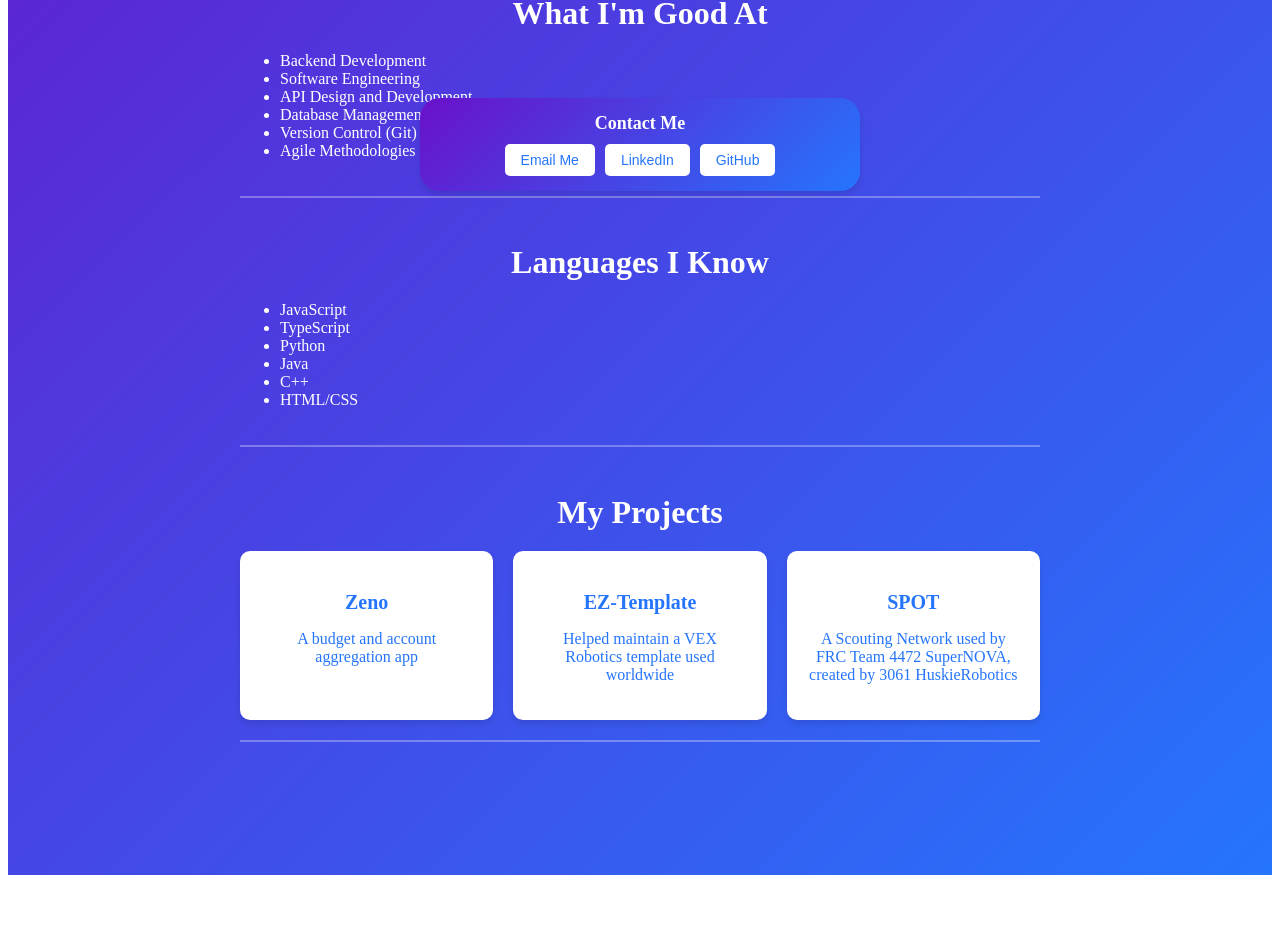
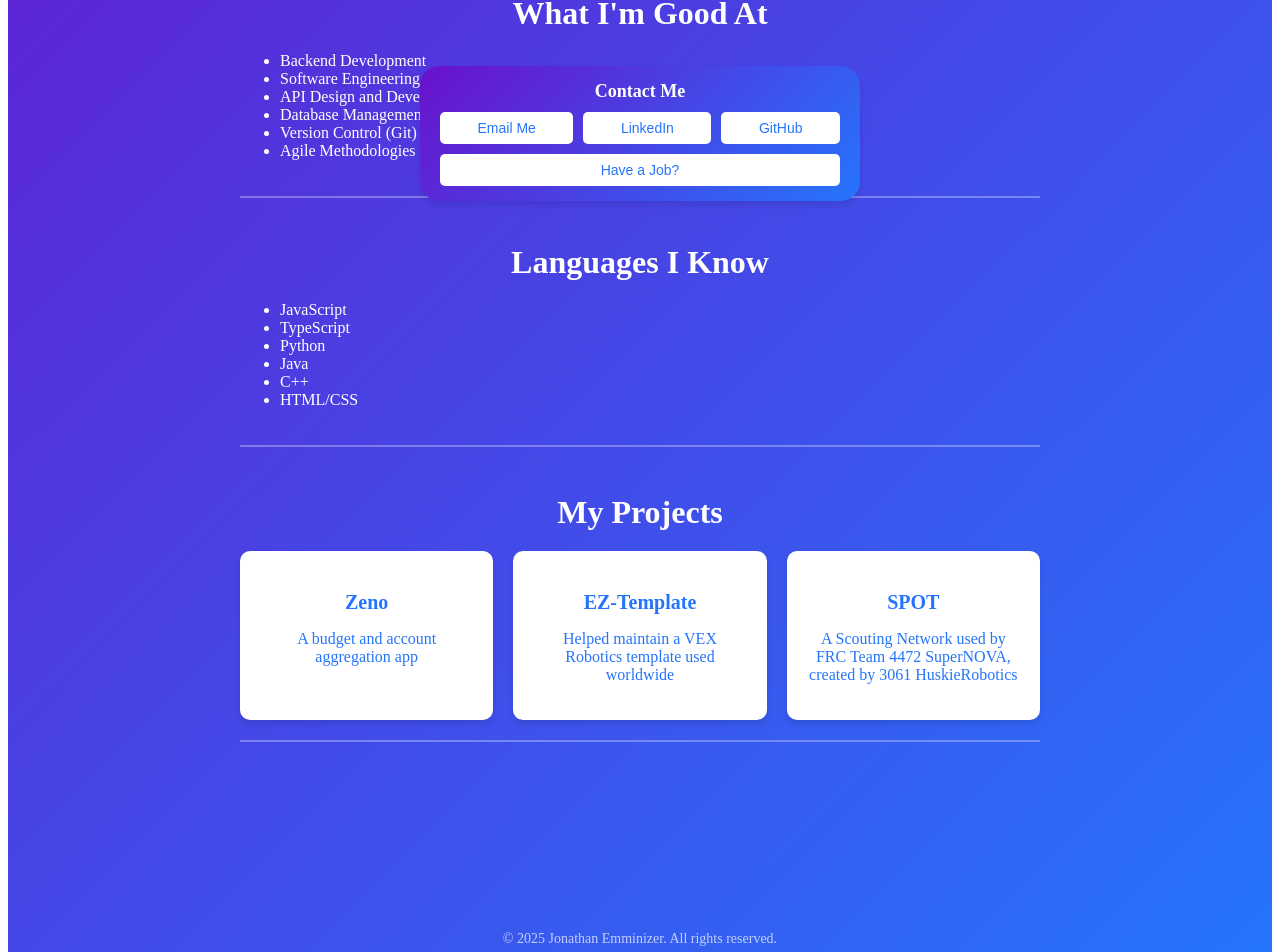
Before and after one commit to jemminiz/jemminiz.github.io, a Vue app: page /portfolio in a window 1280 px wide. Shown: the part 589-1541 px from the top of the page. Before the commit the page ends 1472 px from the top, so only its background shows below. Built offline with nearby package versions, Linux system fonts and the light colour scheme.

Commit message:
Script works. Did some changes

```diff
--- a/package.json
+++ b/package.json
@@ -6,7 +6,7 @@
     "dev": "vite",
     "build": "vite build",
     "preview": "vite preview",
-    "deploy": "vite build && gh-pages -d dist"
+    "deploy": "vite build && gh-pages -d dist -r https://github.com/jemminiz/jemminiz.github.io.git"
   },
   "dependencies": {
     "vue": "^3.4.0",
--- a/src/views/Portfolio.vue
+++ b/src/views/Portfolio.vue
@@ -51,7 +51,11 @@
         <button @click="openLink('mailto:jonathan.emminizer@yahoo.com')">Email Me</button>
         <button @click="openLink('https://linkedin.com/in/jemminiz')">LinkedIn</button>
         <button @click="openLink('https://github.com/jemminiz')">GitHub</button>
+        <button @click="openLink('https://www.fiverr.com/jemminiz/help-bring-your-application-to-life')">Have a Job?</button>
       </div>
+    </section>
+    <section class="footer">
+      <p>&copy; 2025 Jonathan Emminizer. All rights reserved.</p>
     </section>
   </div>
 </template>
@@ -209,19 +213,19 @@ export default defineComponent({
 }
 
 .contact {
-  position: sticky;
-  bottom: 20px; /* Positioned slightly above the bottom of the screen */
-  left: 50%;
-  transform: translateX(-50%); /* Center horizontally */
+  position: sticky; /* Changed from sticky to fixed for consistent positioning */
+  bottom: 10px; /* Adjusted to ensure it stays fully visible */
+  left: 10px; /* Added left positioning for mobile responsiveness */
+  right: 10px; /* Added right positioning for mobile responsiveness */
   background: linear-gradient(135deg, #6a11cb, #2575fc);
   color: white;
   text-align: center;
-  padding: 15px 20px; /* Adjusted padding for a compact look */
+  padding: 15px 20px;
   box-shadow: 0 4px 6px rgba(0, 0, 0, 0.1);
-  border-radius: 20px; /* Rounded corners */
-  max-width: 90%; /* Limit the width */
-  width: 400px; /* Fixed width for consistency */
-  z-index: 1000; /* Ensure it stays above other elements */
+  border-radius: 20px;
+  max-width: 400px; /* Limit the width for larger screens */
+  margin: 0 auto; /* Center horizontally on larger screens */
+  z-index: 1000;
 }
 
 .contact h2 {
@@ -231,11 +235,14 @@ export default defineComponent({
 
 .contact-buttons {
   display: flex;
+  flex-wrap: wrap; /* Allow buttons to wrap on smaller screens */
   justify-content: center;
   gap: 10px;
 }
 
 .contact-buttons button {
+  flex: 1 1 auto; /* Allow buttons to resize on smaller screens */
+  min-width: 100px; /* Set a minimum width for buttons */
   background-color: white;
   color: #2575fc;
   border: none;
@@ -250,4 +257,16 @@ export default defineComponent({
   background-color: #6a11cb;
   color: white;
 }
+
+.footer {
+  text-align: center;
+  margin-top: 20px;
+}
+
+.footer p {
+  font-size: 14px;
+  color: rgba(255, 255, 255, 0.7);
+}
+
+
 </style>
--- a/vite.config.ts
+++ b/vite.config.ts
@@ -4,7 +4,7 @@ import vue from '@vitejs/plugin-vue';
 import path from 'path';
 
 export default defineConfig({
-  base: '/jemminiz.github.io/',
+  base: '/',
   plugins: [vue()],
   resolve: {
     alias: {
```
